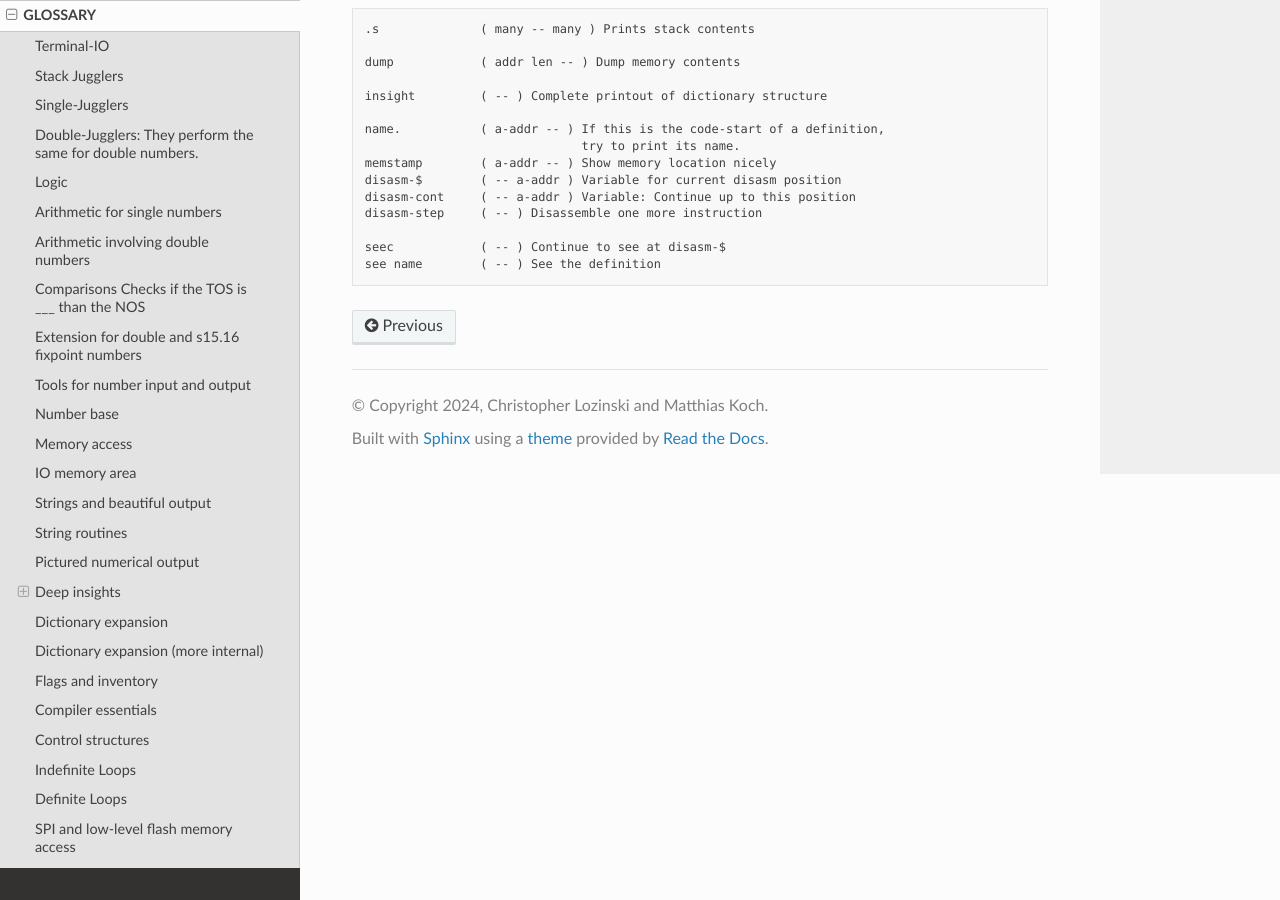
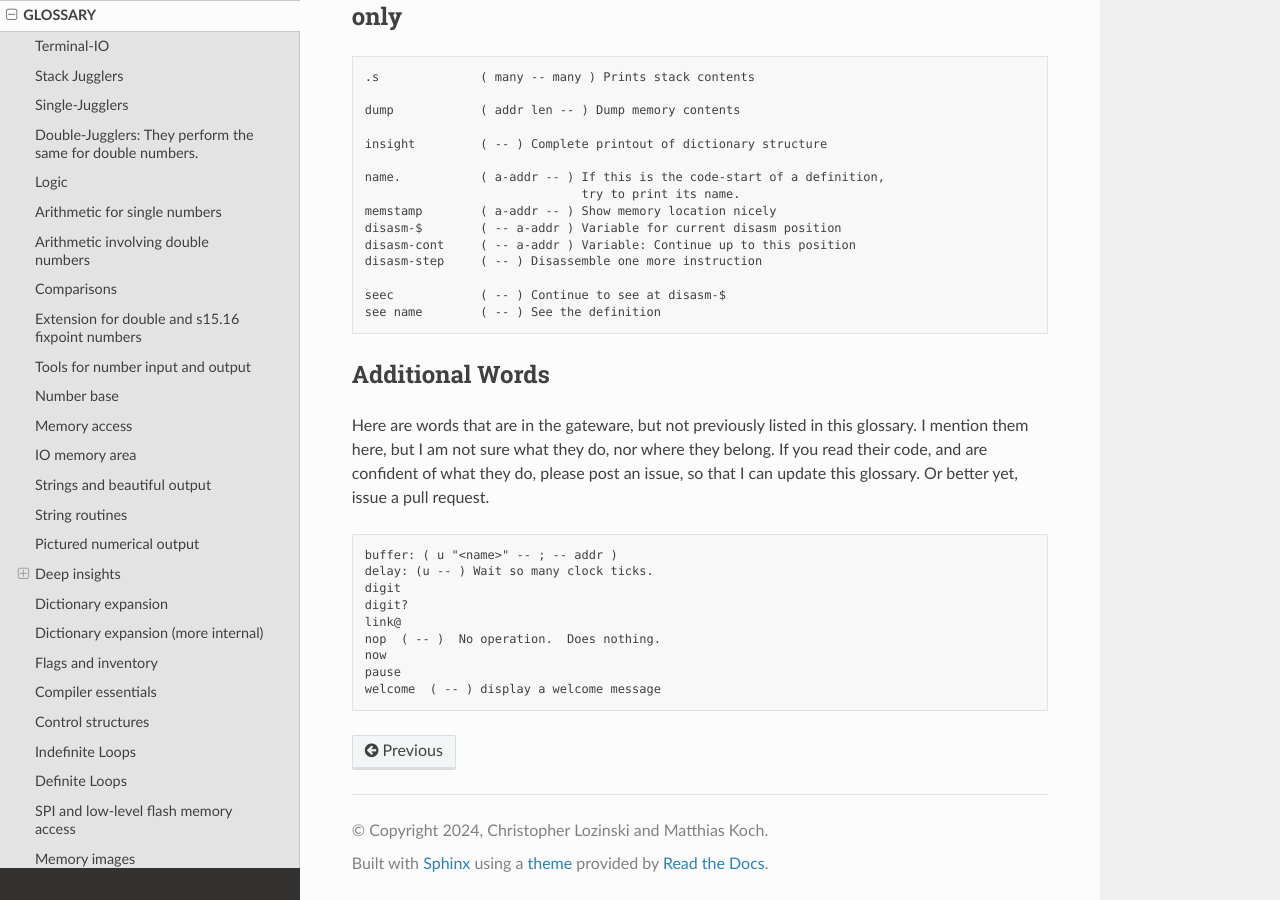
Before and after one commit to PythonLinks/Mecrisp-Ice, a Sphinx documentation site: the page built from docs/source/glossary.rst, in a window 1280 px wide and 900 px high, scrolled down 10876 px. Built offline with Sphinx 7.4.7 and the Read the Docs theme 2.0.0, drawn with Linux system fonts in a browser that asks for light colours; some of the changed text lies outside the part shown.

Commit message:
Added in the words which were not listed.

```diff
--- a/docs/source/glossary.rst
+++ b/docs/source/glossary.rst
@@ -152,8 +152,10 @@
         s>d             ( n -- d ) Makes a signed single number double length
 
 
-Comparisons  Checks if the TOS is ___ than the NOS
---------------------------------------------------
+Comparisons
+-----------
+
+Checks if the TOS is ___ than the NOS
 
 ::
 
@@ -660,3 +662,22 @@
 
         seec            ( -- ) Continue to see at disasm-$
         see name        ( -- ) See the definition
+
+Additional Words
+----------------
+
+Here are words that are in the gateware, but not previously listed in this glossary.   I mention them here,
+but I am not sure what they do, nor where they belong.  If you read their code, and
+are confident of what they do, please post an issue, so that I can update this glossary.  Or better yet, issue a pull request.
+
+::
+
+    buffer: ( u "<name>" -- ; -- addr )
+    delay: (u -- ) Wait so many clock ticks.
+    digit
+    digit?
+    link@
+    nop  ( -- )  No operation.  Does nothing.
+    now
+    pause
+    welcome  ( -- ) display a welcome message
```
